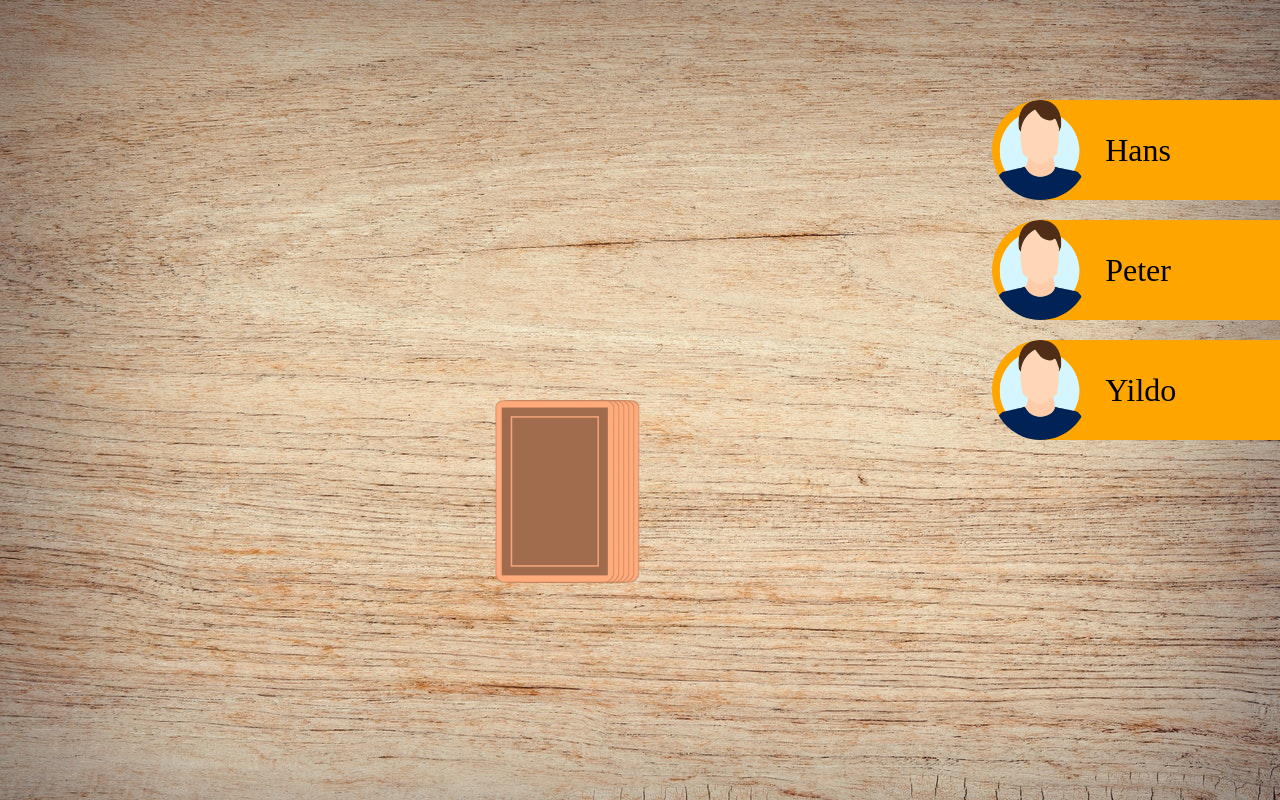
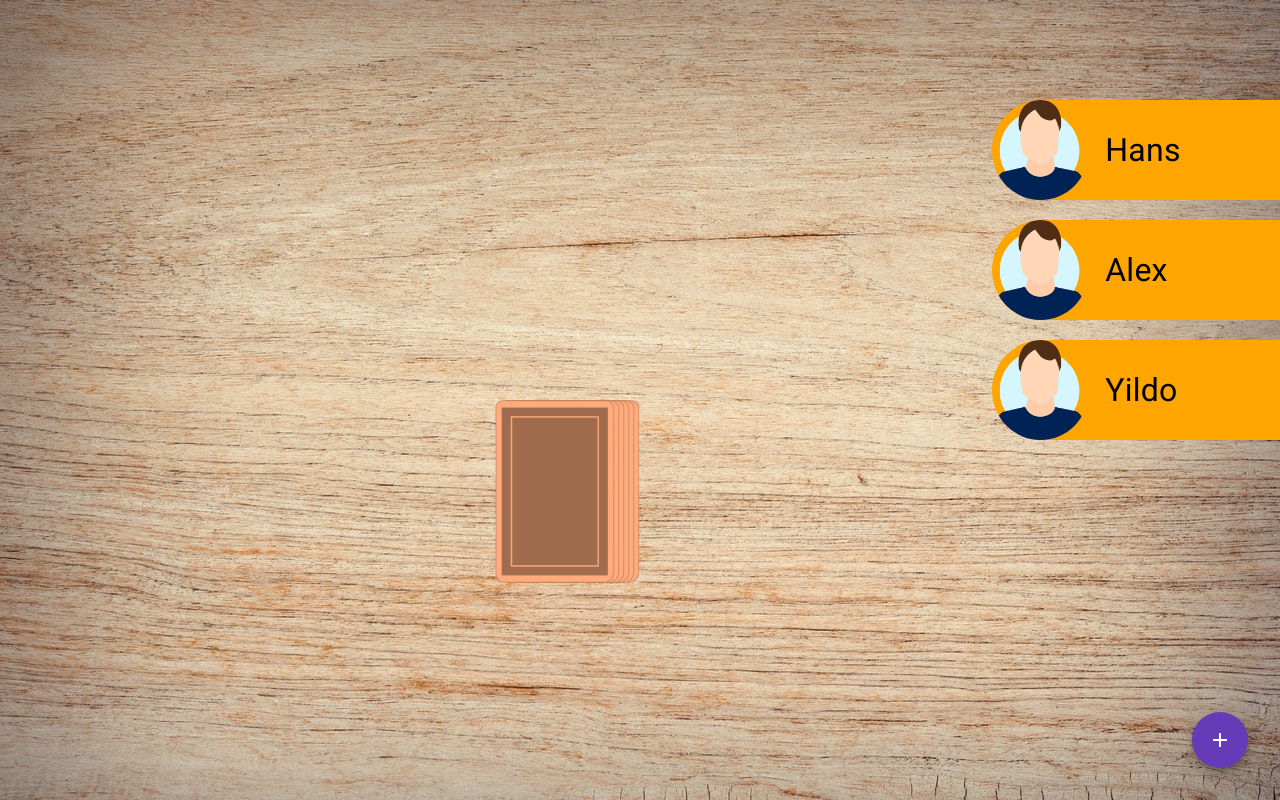
Before and after one commit to D1m1tr1e/Ring-of-Fire, an Angular app in the folder ringoffire/: page /game in a window 1280 px wide. Built offline with nearby package versions, Linux system fonts and the light colour scheme.

Commit message:
Added button to add new players

```diff
--- a/ringoffire/angular.json
+++ b/ringoffire/angular.json
@@ -30,6 +30,7 @@
               "src/assets"
             ],
             "styles": [
+              "@angular/material/prebuilt-themes/deeppurple-amber.css",
               "src/styles.scss"
             ],
             "scripts": []
@@ -90,6 +91,7 @@
               "src/assets"
             ],
             "styles": [
+              "@angular/material/prebuilt-themes/deeppurple-amber.css",
               "src/styles.scss"
             ],
             "scripts": []
--- a/ringoffire/package.json
+++ b/ringoffire/package.json
@@ -11,10 +11,12 @@
   "private": true,
   "dependencies": {
     "@angular/animations": "^17.0.0",
+    "@angular/cdk": "^17.1.1",
     "@angular/common": "^17.0.0",
     "@angular/compiler": "^17.0.0",
     "@angular/core": "^17.0.0",
     "@angular/forms": "^17.0.0",
+    "@angular/material": "^17.1.1",
     "@angular/platform-browser": "^17.0.0",
     "@angular/platform-browser-dynamic": "^17.0.0",
     "@angular/router": "^17.0.0",
--- a/ringoffire/src/app/app.config.ts
+++ b/ringoffire/src/app/app.config.ts
@@ -2,7 +2,8 @@
 import { provideRouter } from '@angular/router';
 
 import { routes } from './app.routes';
+import { provideAnimations } from '@angular/platform-browser/animations';
 
 export const appConfig: ApplicationConfig = {
-  providers: [provideRouter(routes)]
+  providers: [provideRouter(routes), provideAnimations()]
 };
--- a/ringoffire/src/app/game/game.component.html
+++ b/ringoffire/src/app/game/game.component.html
@@ -1,4 +1,5 @@
-<app-player class="player-position" *ngFor="let player of game.players; let i = index;" [name]="player" [ngStyle]="{'top.px': 100 + (i * 120)}"></app-player>
+<app-player class="player-position" *ngFor="let player of game.players; let i = index;" [name]="player"
+    [ngStyle]="{'top.px': 100 + (i * 120)}"></app-player>
 
 
 
@@ -8,8 +9,8 @@
         <!--Card Stack-->
         <img *ngFor="let cards of [0,1,2,3,4]; let i = index;" [ngStyle]="{'right.px': i * 5}"
             src="./../../assets/img/cards/card_cover.png" alt="">
-            <img (click)="takeCard()" class="top-card" style="right: 25px;"
-                src="./../../assets/img/cards/card_cover.png" alt="">
+        <img (click)="takeCard()" class="top-card" style="right: 25px;" src="./../../assets/img/cards/card_cover.png"
+            alt="">
 
         <!--Played Cards Stack-->
         <img *ngFor="let card of game.playedCards" class="playedCard" src="./../../assets/img/cards/{{ card }}.png"
@@ -19,6 +20,7 @@
         <img (click)="takeCard()" *ngIf="pickCardAnimation" class="pick-card" style="right: 25px;"
             src="./../../assets/img/cards/{{ currentCard }}.png" alt="">
     </div>
+</div>
 
 
-</div>
+<button mat-fab color="primary" class="btn-add"> <mat-icon>add</mat-icon></button>
--- a/ringoffire/src/app/game/game.component.scss
+++ b/ringoffire/src/app/game/game.component.scss
@@ -60,3 +60,9 @@
     position: absolute;
     right: 0;
 }
+
+.btn-add{
+    position: absolute;
+    right: 32px;
+    bottom: 32px;
+}
--- a/ringoffire/src/app/game/game.component.ts
+++ b/ringoffire/src/app/game/game.component.ts
@@ -2,11 +2,14 @@
 import { Component } from '@angular/core';
 import { Game } from './../models/game';
 import { PlayerComponent } from '../player/player.component';
+import {MatButtonModule} from '@angular/material/button';
+import {MatIconModule} from '@angular/material/icon';
+
 
 @Component({
   selector: 'app-game',
   standalone: true,
-  imports: [CommonModule, PlayerComponent],
+  imports: [CommonModule, PlayerComponent, MatButtonModule, MatIconModule],
   templateUrl: './game.component.html',
   styleUrls: ['./game.component.scss']
 })
--- a/ringoffire/src/app/models/game.ts
+++ b/ringoffire/src/app/models/game.ts
@@ -1,5 +1,5 @@
 export class Game {
-    public players: string[] = ['Hans', 'Peter', 'Yildo'];
+    public players: string[] = ['Hans', 'Alex', 'Yildo'];
     public stack: string[] = [];
     public playedCards: string[] = [];
     public currentPlayer: number = 0;
--- a/ringoffire/src/index.html
+++ b/ringoffire/src/index.html
@@ -6,8 +6,10 @@
   <base href="/">
   <meta name="viewport" content="width=device-width, initial-scale=1">
   <link rel="icon" type="image/x-icon" href="favicon.ico">
+  <link href="https://fonts.googleapis.com/css2?family=Roboto:wght@300;400;500&display=swap" rel="stylesheet">
+  <link href="https://fonts.googleapis.com/icon?family=Material+Icons" rel="stylesheet">
 </head>
-<body>
+<body class="mat-typography">
   <app-root></app-root>
 </body>
 </html>
--- a/ringoffire/src/styles.scss
+++ b/ringoffire/src/styles.scss
@@ -1,3 +1,6 @@
 *{
     margin: 0;
 }
+
+html, body { height: 100%; }
+body { margin: 0; font-family: Roboto, "Helvetica Neue", sans-serif; }
```
Also changed, not shown: 1 other file (tests, documents, lock files or other folders). Lines whose indentation alone changed are shown as unchanged.
